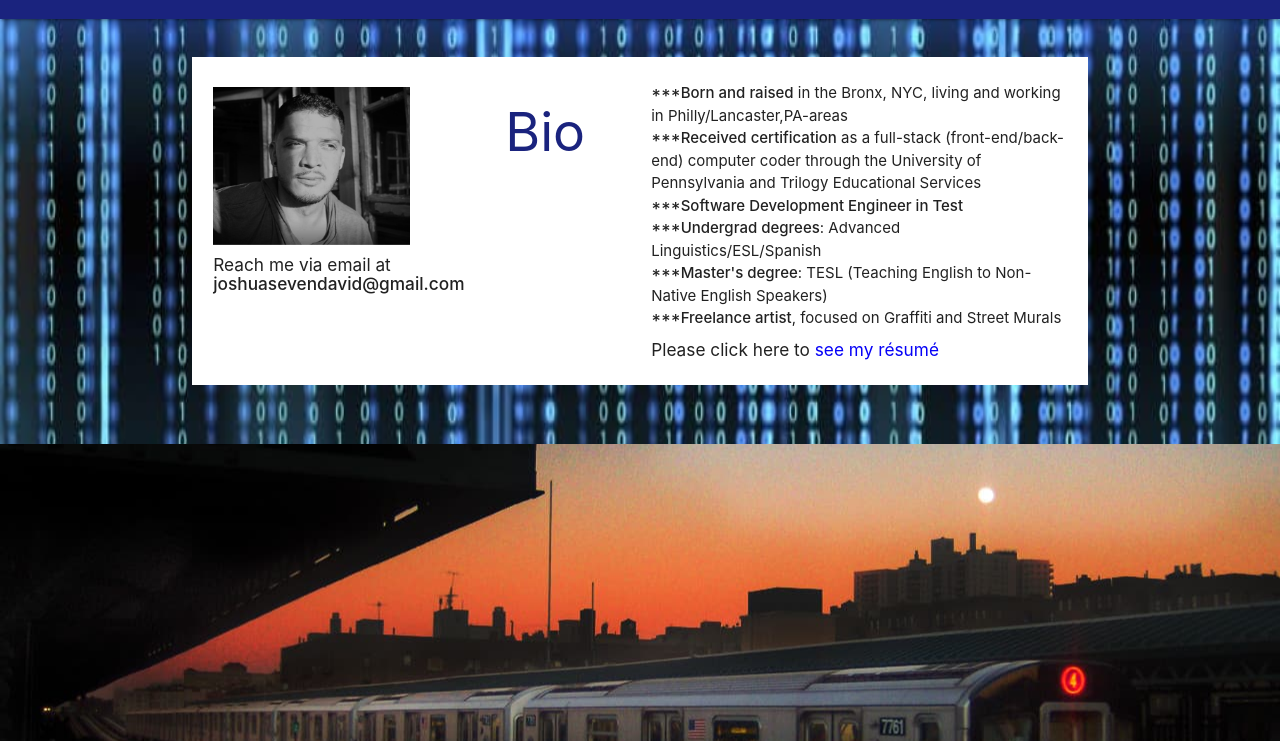
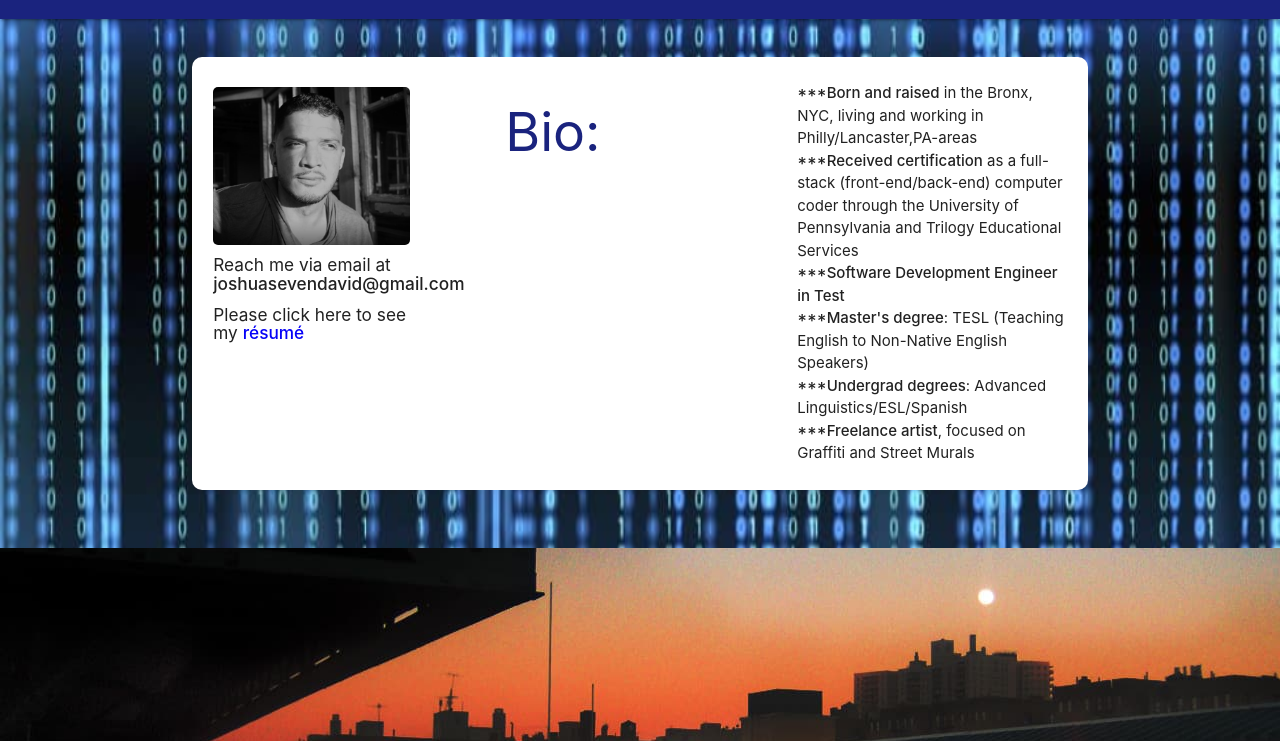
Before and after one commit to jbenj-upenn/personal-profile-v2020, a plain HTML site: page index.html in a window 1280 px wide. Shown: the part 59-800 px from the top of the page. Drawn offline with nearby package versions, Linux system fonts and the light colour scheme.

Commit message:
small style changes pushed

```diff
--- a/index.html
+++ b/index.html
@@ -93,17 +93,19 @@
     <!-- photo / grid -->
     <!-- first row for biographical information -->
     <section class="container section scrollspy" id="bio">
-        <div class="row" style="background-color: white; padding: 10px;">
+        <div class="row" style="background-color: white; padding: 10px; border-radius: 10px;">
             <div class="col s12 l3">
                 <img src="images/profile2.png" alt="profile" class="responsive-img materialboxed"
-                    style="margin-top: 20px;">
+                    style="margin-top: 20px; border-radius: 5px;">
                 <h6>Reach me via email at <strong>joshuasevendavid@gmail.com</strong></h6>
+                <h6>Please click here to see my <strong><a href="./documents/resumeSQTE_03Apr2023.pdf" alt="JDB CV Joshua Benjamin Curriculum Vitae" style="color:#0602f7">résumé</a></strong>
+                </h6>
             </div>
 
-            <div class="col s12 l1 offset-l1">
-                <h2 class="indigo-text text-darken-4">Bio</h2>
+            <div class="col s12 l3 offset-l1">
+                <h2 class="indigo-text text-darken-4">Bio:</h2>
             </div>
-            <div class="col s12 l6 push-l1">
+            <div class="col s12 l4 push-l1">
                 <ul>
                     <li><strong>***Born and raised</strong> in the Bronx, NYC, living and working in
                         Philly/Lancaster,PA-areas</li>
@@ -111,13 +113,9 @@
                         through the University of Pennsylvania and Trilogy Educational Services</li>
                     <li>
                     <li><strong>***Software Development Engineer in Test</strong> </li>
-                    <li>
+                    <li><strong>***Master's degree</strong>: TESL (Teaching English to Non-Native English Speakers)</li>
                     <li><strong>***Undergrad degrees</strong>: Advanced Linguistics/ESL/Spanish</li>
-                    <li><strong>***Master's degree</strong>: TESL (Teaching English to Non-Native English Speakers)</li>
                     <li><strong>***Freelance artist</strong>, focused on Graffiti and Street Murals</li>
-                    <h6>Please click here to <a href="./documents/resumeSQTE_03Apr2023.pdf" alt="JDB CV Joshua Benjamin Curriculum Vitae" style="color:#0602f7">see my résumé</a>
-                    </h6>
-
                     </li>
                 </ul>
             </div>
```
